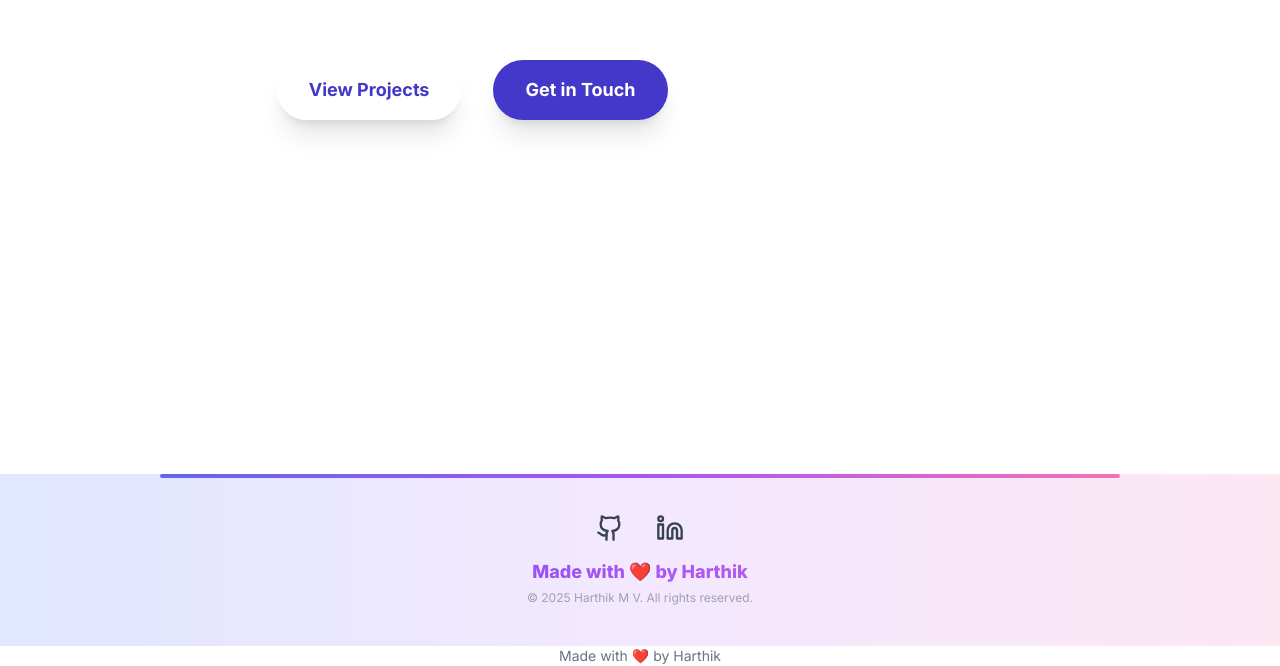
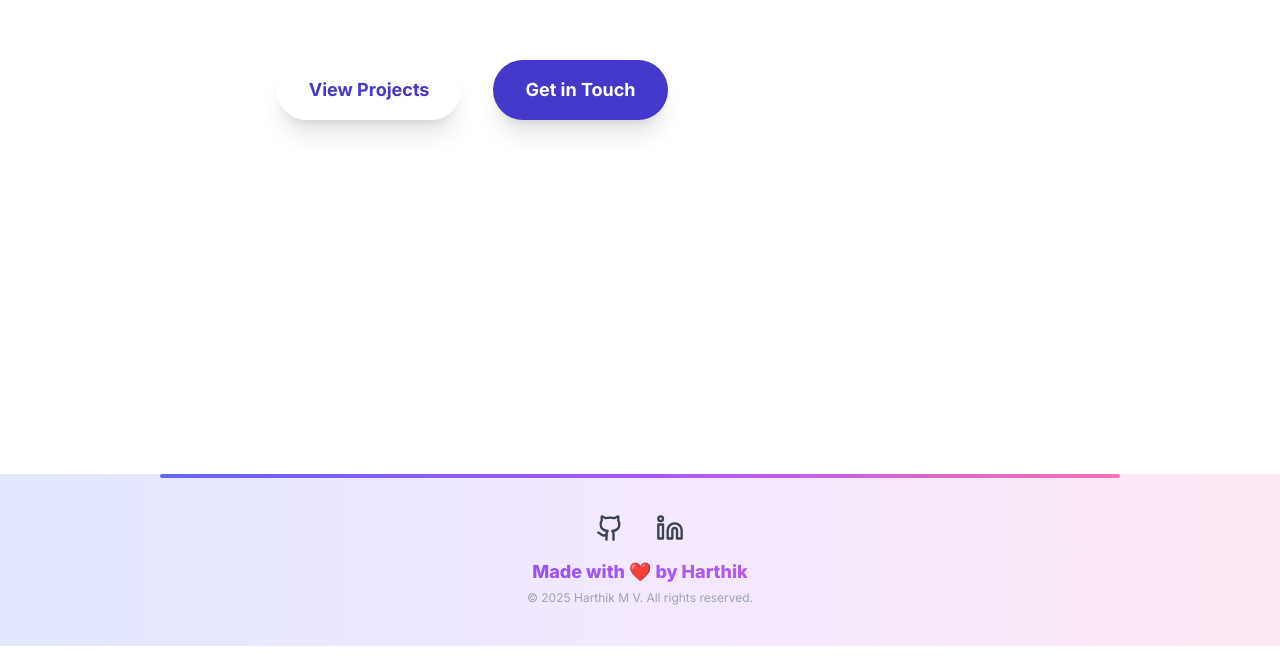
Before and after one commit to Harthik777/portfolio-website, a Next.js app: page / in a window 1280 px wide. Shown: the part 470-1136 px from the top of the page. Built offline with nearby package versions, Linux system fonts and the light colour scheme.

Commit message:
Fix: Remove duplicate footer text from layout.tsx

```diff
--- a/src/app/layout.tsx
+++ b/src/app/layout.tsx
@@ -28,7 +28,6 @@
         <Navbar />
         <div className="flex-grow pt-20">{children}</div>
         <Footer />
-        <p className="text-center text-sm text-gray-500 dark:text-gray-400">Made with ❤️ by Harthik</p>
       </body>
     </html>
   );
```
